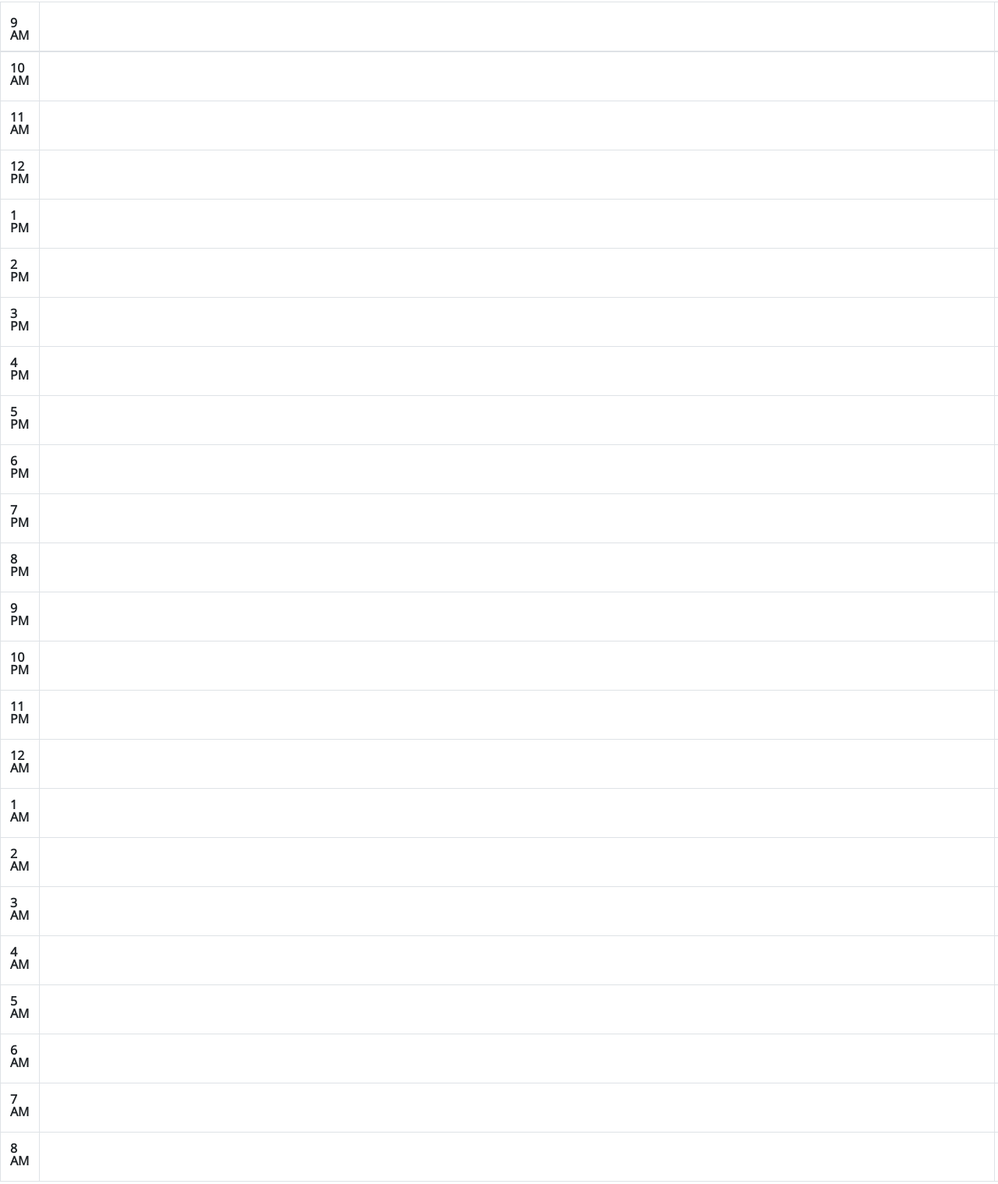
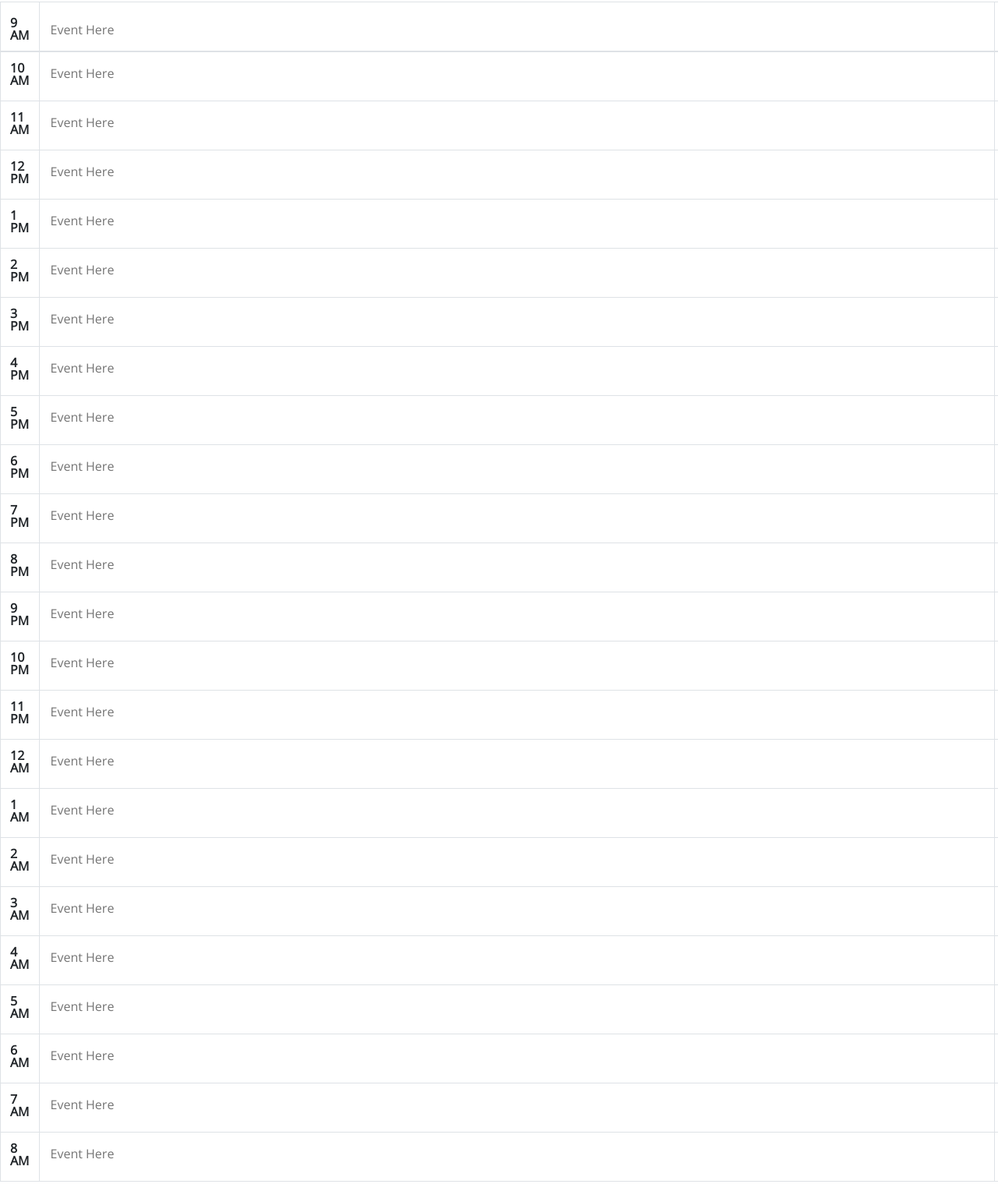
Before and after one commit to edgarmendez94/work-day-scheduler, a plain HTML site: page index.html in a window 1280 px wide. Shown: the part 399-1918 px from the top of the page at 78% size. Drawn offline with nearby package versions, Linux system fonts and the light colour scheme.

Commit message:
trying to get the js done

```diff
--- a/assets/css/style.css
+++ b/assets/css/style.css
@@ -91,3 +91,16 @@ resize: none;
 outline: none;
 
 }
+
+#event-saved{
+
+  padding: 0px;
+  margin: -22px;
+  text-align: center;
+}
+
+.hidden{
+
+  display: none;
+
+}
--- a/assets/js/script.js
+++ b/assets/js/script.js
@@ -1,4 +1,25 @@
+var saveButton = document.querySelectorAll(".btn btn-primary");
+var displayEventText = document.getElementById("#event-saved");
+
+//  for grey class="table-secondary"
+// for red class="table-danger"
+// for green class="table-success"
+
 
 // for the moment current date & time data and formatting
 var reformatDate = moment().format("dddd, MMMM Do YYYY");
 $("#currentDay").text(reformatDate);
+
+
+saveButton.addEventListener("click", function(event) {
+    event.preventDefault();
+
+ // DISPLAY appointment added to local storage
+
+
+
+// add text to local storage
+
+
+
+})
--- a/index.html
+++ b/index.html
@@ -29,6 +29,7 @@
       <!-- moment displaying below -->
       <p id="currentDay" class="lead"></p>
     </header>
+    <p id="event-saved" class="hidden">Event Saved to local storage &#128198</p>
     <!-- created a row with jquiry thing -->
     <div class="row">
     <div class="container col-lg-12">
@@ -38,124 +39,124 @@
         <thead>
           <tr>
             <th class="timeDay" scope="col">9 AM</th>
-            <th scope="col"><form><input class="textField" type="text"></form></th>
+            <th scope="col"><form><input class="textField" type="text" placeholder="Event Here"></form></th>
             <th class="buttonCol" scope="col"><button type="button" class="btn btn-primary">Save</button></th>
           </tr>
         </thead>
         <tbody>
           <tr>
             <th scope="col">10 AM</th>
-            <th scope="col"><form><input class="textField" type="text"></form></th>
+            <th scope="col"><form><input class="textField" type="text" placeholder="Event Here"></form></th>
             <th class="buttonCol" scope="col"><button type="button" class="btn btn-primary">Save</button></th>
           </tr>
           <tr>
             <th scope="col">11 AM</th>
-            <th scope="col"><form><input class="textField" type="text"></form></th>
+            <th scope="col"><form><input class="textField" type="text" placeholder="Event Here"></form></th>
             <th class="buttonCol" scope="col"><button type="button" class="btn btn-primary">Save</button></th>
           </tr>
           <tr>
             <th scope="col">12 PM</th>
-            <th scope="col"><form><input class="textField" type="text"></form></th>
+            <th scope="col"><form><input class="textField" type="text" placeholder="Event Here"></form></th>
             <th class="buttonCol" scope="col"><button type="button" class="btn btn-primary">Save</button></th>
           </tr>
           <tr>
             <th scope="col">1 PM</th>
-            <th scope="col"><form><input class="textField" type="text"></form></th>
+            <th scope="col"><form><input class="textField" type="text" placeholder="Event Here"></form></th>
             <th class="buttonCol" scope="col"><button type="button" class="btn btn-primary">Save</button></th>
           </tr>
           <tr>
             <th scope="col">2 PM</th>
-            <th scope="col"><form><input class="textField" type="text"></form></th>
+            <th scope="col"><form><input class="textField" type="text" placeholder="Event Here"></form></th>
             <th class="buttonCol" scope="col"><button type="button" class="btn btn-primary">Save</button></th>
           </tr>
           <tr>
             <th scope="col">3 PM</th>
-            <th scope="col"><form><input class="textField" type="text"></form></th>
+            <th scope="col"><form><input class="textField" type="text" placeholder="Event Here"></form></th>
             <th class="buttonCol" scope="col"><button type="button" class="btn btn-primary">Save</button></th>
           </tr>
           <tr>
             <th scope="col">4 PM</th>
-            <th scope="col"><form><input class="textField" type="text"></form></th>
+            <th scope="col"><form><input class="textField" type="text" placeholder="Event Here"></form></th>
             <th class="buttonCol" scope="col"><button type="button" class="btn btn-primary">Save</button></th>
           </tr>
           <tr>
             <th scope="col">5 PM</th>
-            <th scope="col"><form><input class="textField" type="text"></form></th>
+            <th scope="col"><form><input class="textField" type="text" placeholder="Event Here"></form></th>
             <th class="buttonCol" scope="col"><button type="button" class="btn btn-primary">Save</button></th>
           </tr>
           <tr>
             <th scope="col">6 PM</th>
-            <th scope="col"><form><input class="textField" type="text"></form></th>
+            <th scope="col"><form><input class="textField" type="text" placeholder="Event Here"></form></th>
             <th class="buttonCol" scope="col"><button type="button" class="btn btn-primary">Save</button></th>
           </tr>
           <tr>
             <th scope="col">7 PM</th>
-            <th scope="col"><form><input class="textField" type="text"></form></th>
+            <th scope="col"><form><input class="textField" type="text" placeholder="Event Here"></form></th>
             <th class="buttonCol" scope="col"><button type="button" class="btn btn-primary">Save</button></th>
           </tr>
           <tr>
             <th scope="col">8 PM</th>
-            <th scope="col"><form><input class="textField" type="text"></form></th>
+            <th scope="col"><form><input class="textField" type="text" placeholder="Event Here"></form></th>
             <th class="buttonCol" scope="col"><button type="button" class="btn btn-primary">Save</button></th>
           </tr>
           <tr>
             <th scope="col">9 PM</th>
-            <th scope="col"><form><input class="textField" type="text"></form></th>
+            <th scope="col"><form><input class="textField" type="text" placeholder="Event Here"></form></th>
             <th class="buttonCol" scope="col"><button type="button" class="btn btn-primary">Save</button></th>
           </tr>
           <tr>
             <th scope="col">10 PM</th>
-            <th scope="col"><form><input class="textField" type="text"></form></th>
+            <th scope="col"><form><input class="textField" type="text" placeholder="Event Here"></form></th>
             <th class="buttonCol" scope="col"><button type="button" class="btn btn-primary">Save</button></th>
           </tr>
           <tr>
             <th scope="col">11 PM</th>
-            <th scope="col"><form><input class="textField" type="text"></form></th>
+            <th scope="col"><form><input class="textField" type="text" placeholder="Event Here"></form></th>
             <th class="buttonCol" scope="col"><button type="button" class="btn btn-primary">Save</button></th>
           </tr>
           <tr>
             <th scope="col">12 AM</th>
-            <th scope="col"><form><input class="textField" type="text"></form></th>
+            <th scope="col"><form><input class="textField" type="text" placeholder="Event Here"></form></th>
             <th class="buttonCol" scope="col"><button type="button" class="btn btn-primary">Save</button></th>
           </tr>
           <tr>
             <th scope="col">1 AM</th>
-            <th scope="col"><form><input class="textField" type="text"></form></th>
+            <th scope="col"><form><input class="textField" type="text" placeholder="Event Here"></form></th>
             <th class="buttonCol" scope="col"><button type="button" class="btn btn-primary">Save</button></th>
           </tr>
           <tr>
             <th scope="col">2 AM</th>
-            <th scope="col"><form><input class="textField" type="text"></form></th>
+            <th scope="col"><form><input class="textField" type="text" placeholder="Event Here"></form></th>
             <th class="buttonCol" scope="col"><button type="button" class="btn btn-primary">Save</button></th>
           </tr>
           <tr>
             <th scope="col">3 AM</th>
-            <th scope="col"><form><input class="textField" type="text"></form></th>
+            <th scope="col"><form><input class="textField" type="text" placeholder="Event Here"></form></th>
             <th class="buttonCol" scope="col"><button type="button" class="btn btn-primary">Save</button></th>
           </tr>
           <tr>
             <th scope="col">4 AM</th>
-            <th scope="col"><form><input class="textField" type="text"></form></th>
+            <th scope="col"><form><input class="textField" type="text" placeholder="Event Here"></form></th>
             <th class="buttonCol" scope="col"><button type="button" class="btn btn-primary">Save</button></th>
           </tr>
           <tr>
             <th scope="col">5 AM</th>
-            <th scope="col"><form><input class="textField" type="text"></form></th>
+            <th scope="col"><form><input class="textField" type="text" placeholder="Event Here"></form></th>
             <th class="buttonCol" scope="col"><button type="button" class="btn btn-primary">Save</button></th>
           </tr>
           <tr>
             <th scope="col">6 AM</th>
-            <th scope="col"><form><input class="textField" type="text"></form></th>
+            <th scope="col"><form><input class="textField" type="text" placeholder="Event Here"></form></th>
             <th class="buttonCol" scope="col"><button type="button" class="btn btn-primary">Save</button></th>
           </tr>
           <tr>
             <th scope="col">7 AM</th>
-            <th scope="col"><form><input class="textField" type="text"></form></th>
+            <th scope="col"><form><input class="textField" type="text" placeholder="Event Here"></form></th>
             <th class="buttonCol" scope="col"><button type="button" class="btn btn-primary">Save</button></th>
           </tr>
           <tr>
             <th scope="col">8 AM</th>
-            <th scope="col"><form><input class="textField" type="text"></form></th>
+            <th scope="col"><form><input class="textField" type="text" placeholder="Event Here"></form></th>
             <th class="buttonCol" scope="col"><button type="button" class="btn btn-primary">Save</button></th>
           </tr>
         </tbody>
```
